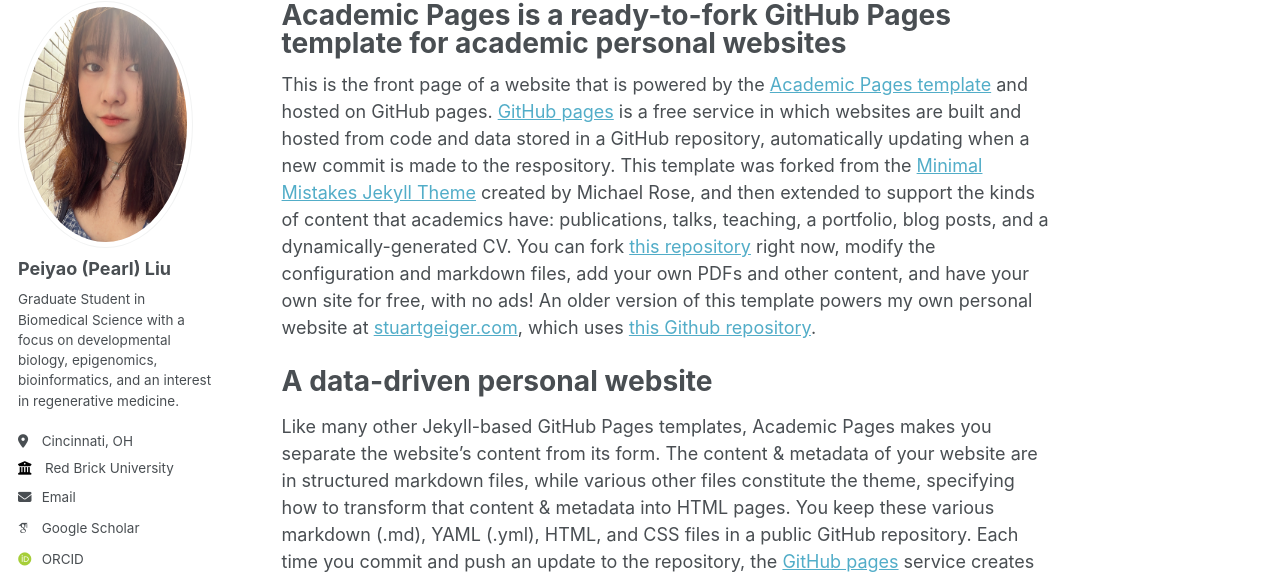
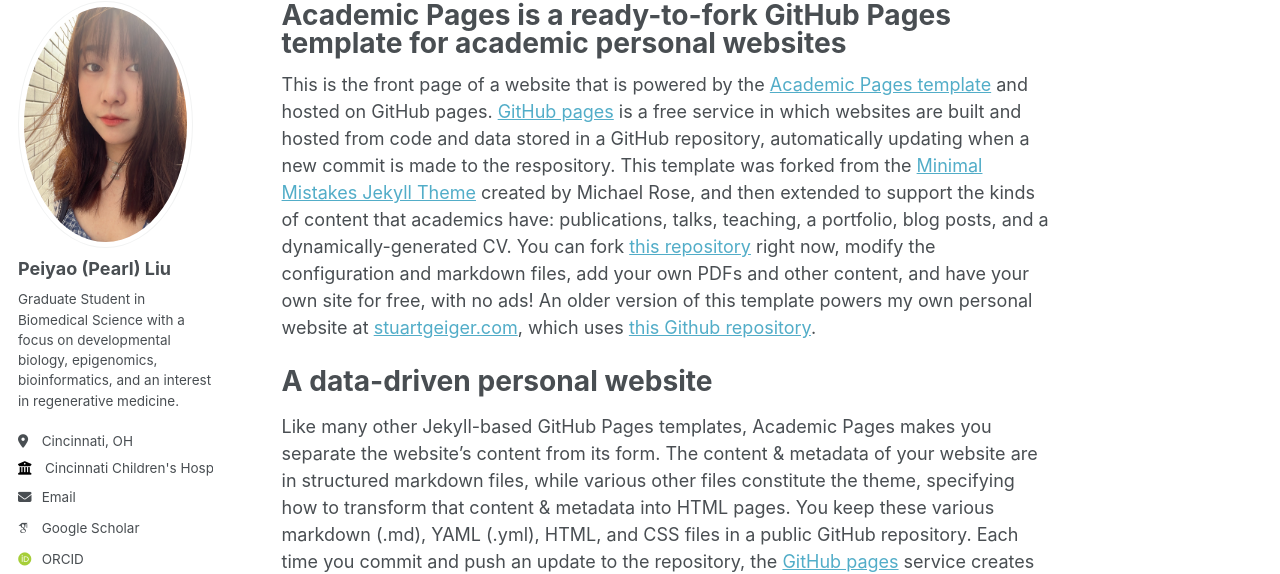
Before and after one commit to PearlLiu-Dev/pearlliu-dev.github.io, a Jekyll site: the page built from _pages/about.md, in a window 1280 px wide. Shown: the part 105-679 px from the top of the page. Built offline with Jekyll 4.4.1, drawn with Linux system fonts in a browser that asks for light colours; some web fonts are replaced.

Commit message:
Update _config.yml

```diff
--- a/_config.yml
+++ b/_config.yml
@@ -26,9 +26,9 @@
   pronouns         : #"she/her"
   bio              : "Graduate Student in Biomedical Science with a focus on developmental biology, epigenomics, bioinformatics, and an interest in regenerative medicine."
   location         : "Cincinnati, OH"
-  employer         : "Red Brick University"
+  employer         : "Cincinnati Children's Hospital Medical Center"
   uri              : # URL
-  email            : "none@example.org"
+  email            : "Peiyao.Liu@cchmc.org"
 
   # Academic websites
   arxiv            : # URL - Update with the correct link to your profile
```
